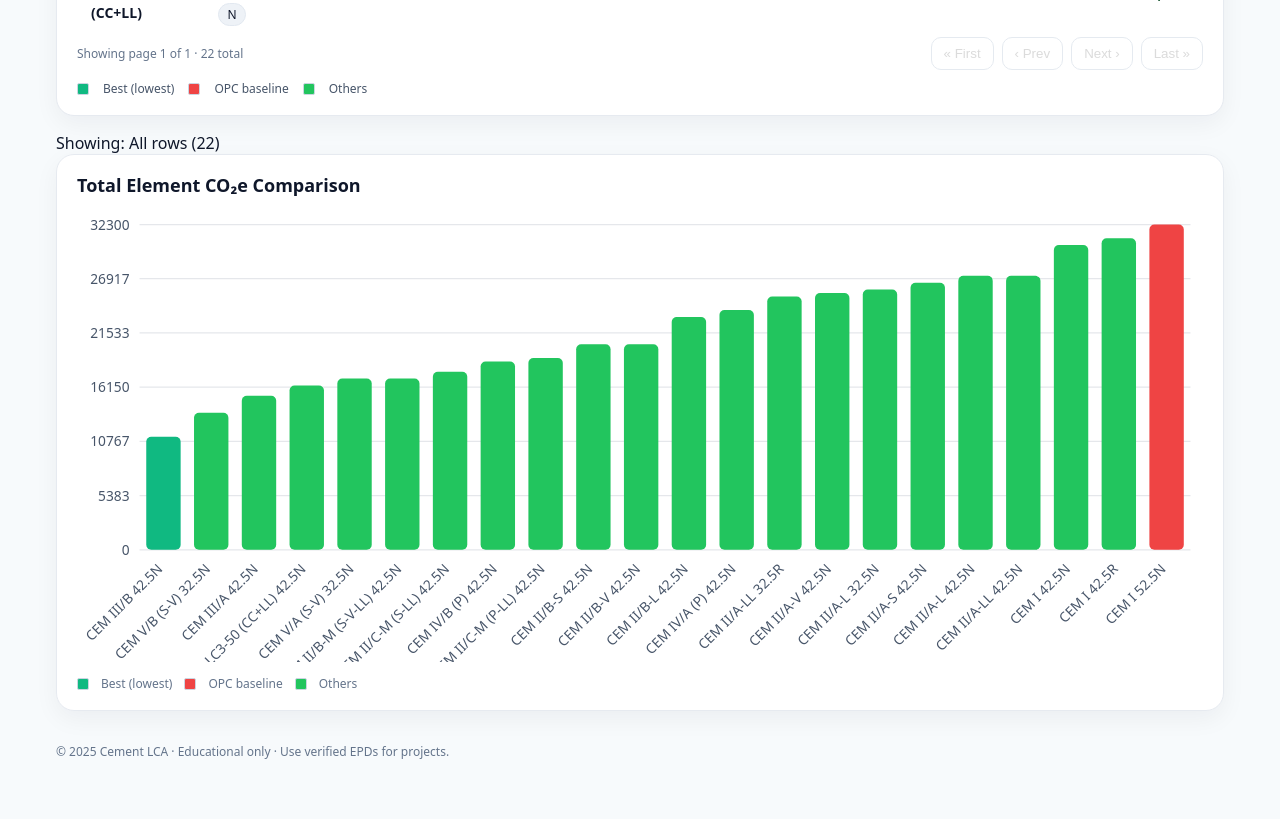
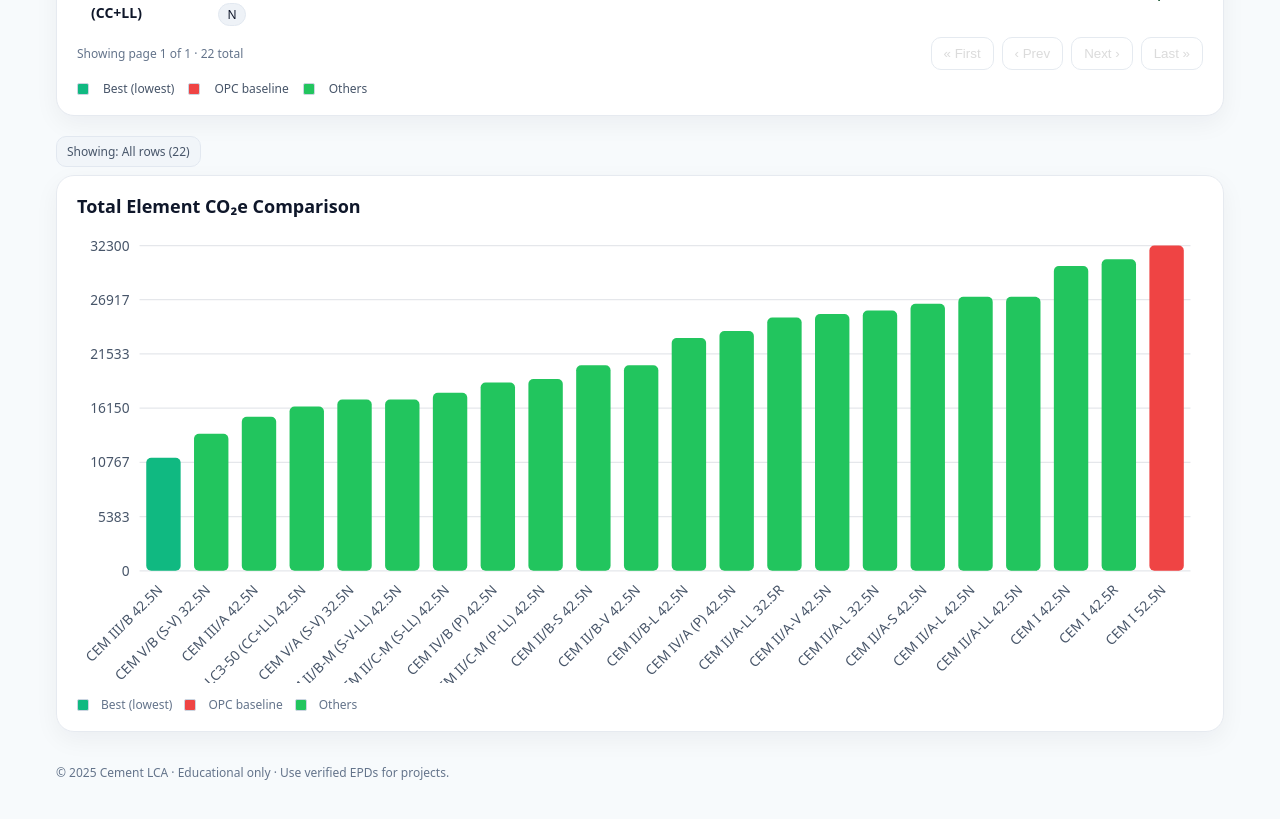
Before and after one commit to MarioSorgente/cement-lca, a Next.js app: page / in a window 1280 px wide. Shown: the part 1060-1879 px from the top of the page. Built offline with nearby package versions, Linux system fonts and the light colour scheme.

Commit message:
Update globals.css

```diff
--- a/styles/globals.css
+++ b/styles/globals.css
@@ -70,3 +70,14 @@ body { margin: 0; background: #f7fafc; color: #0f172a; }
 
 .input-group { border:1px solid #e2e8f0; border-radius:10px; padding:12px; background:#f9fafb; margin-top:4px; }
 .input-group label { font-weight:500; font-size:14px; margin-bottom:4px; display:block; }
+
+.view-banner {
+  margin: 4px 0 8px 0;
+  font-size: 12px;
+  color: #475569;
+  background: #f1f5f9;
+  border: 1px solid #e2e8f0;
+  border-radius: 10px;
+  padding: 6px 10px;
+  display: inline-block;
+}
```
